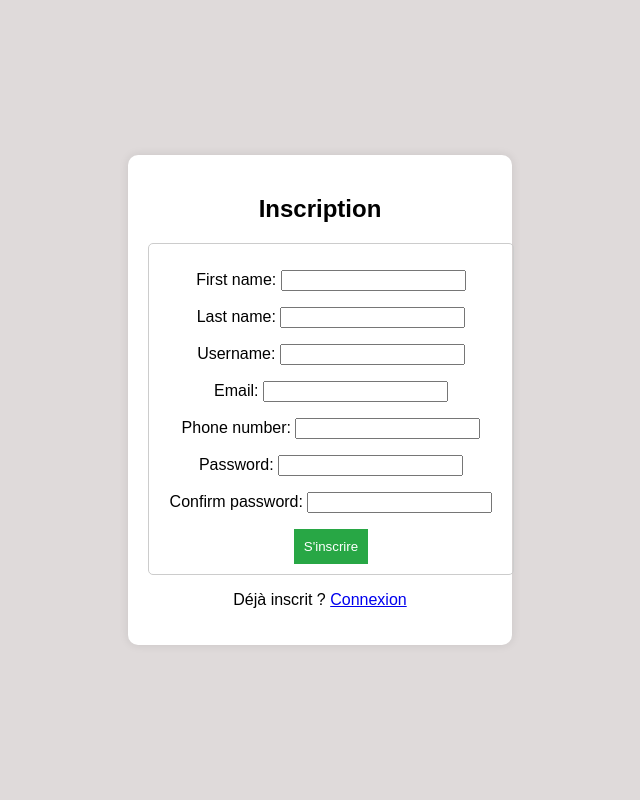
After one commit to bmouale03/E-commerce-Django, a Django app: page /register/ in a window 1280 px wide. The commit adds this page. Shown: the whole page, without its empty margins (320-960 px from the left). Run offline with Django 5.2, Linux system fonts and the light colour scheme.

Commit message:
ajout de contact et inscription

```diff
--- a/ecommerce/shop/forms.py
+++ b/ecommerce/shop/forms.py
@@ -1,7 +1,29 @@
 from django import forms
 from .models import Contact
+from django.contrib.auth.forms import UserCreationForm, AuthenticationForm
+from django.contrib.auth.models import User
+from .models import UserProfile
 
 class ContactForm(forms.ModelForm):
     class Meta:
         model = Contact
         fields = ['name', 'email', 'subject', 'message']
+class SignUpForm(forms.ModelForm):
+    first_name = forms.CharField(max_length=30, required=True)
+    last_name = forms.CharField(max_length=30, required=True)
+    username = forms.CharField(max_length=30, required=True)
+    email = forms.EmailField(required=True)
+    phone_number = forms.CharField(max_length=15, required=True)
+    password = forms.CharField(widget=forms.PasswordInput)
+    confirm_password = forms.CharField(widget=forms.PasswordInput)
+    class Meta:
+        model = User
+        fields = ['first_name', 'last_name', 'username', 'email']
+
+    def clean(self):
+        cleaned_data = super().clean()
+        password = cleaned_data.get("password")
+        confirm_password = cleaned_data.get("confirm_password")
+        if password != confirm_password:
+            raise forms.ValidationError("Les mots de passe ne correspondent pas.")
+        return cleaned_data
--- /dev/null
+++ b/ecommerce/shop/static/css/style.css
@@ -0,0 +1,48 @@
+body {
+    font-family: Arial, sans-serif;
+    background-color: #b6acac6f;
+    margin: 0;
+    padding: 0;
+    display: flex;
+    justify-content: center;
+    align-items: center;
+    height: 100vh;
+}
+
+.form-container {
+    background: white;
+    padding: 20px;
+    border-radius: 10px;
+    box-shadow: 0 0 10px rgba(0, 0, 0, 0.1);
+    text-align: center;
+    justify-content: center;
+    max-width: 400px;
+}
+
+h2 {
+    margin-bottom: 20px;
+}
+
+form {
+    /*display: flex;
+    flex-direction: column;
+    gap: 10px;*/
+    width: 100%;
+    padding: 10px;
+    margin: 8px 0;
+    border: 1px solid #ccc;
+    border-radius: 5px;
+    font-size: 16px;
+}
+
+button {
+    background-color: #28a745;
+    color: white;
+    padding: 10px;
+    border: none;
+    cursor: pointer;
+}
+
+button:hover {
+    background-color: #218838;
+}
--- a/ecommerce/shop/templates/shop/contact_form.html
+++ b/ecommerce/shop/templates/shop/contact_form.html
@@ -30,9 +30,9 @@
             <button type="submit">Envoyer</button>
         </form>
     </div>
-
 </body>
 </html>
+
 <!--<div class="container">
     <h1>Formulaire de Contact</h1>
 
@@ -44,4 +44,4 @@
 
     <p><a href="{% url 'base' %}">Retour à l'accueil</a></p>
 <div>
-{% endblock content %}-->
+{% endblock content %}
--- /dev/null
+++ b/ecommerce/shop/templates/shop/register.html
@@ -0,0 +1,23 @@
+
+{% block content %}
+<!DOCTYPE html>
+<html lang="fr">
+<head>
+    <meta charset="UTF-8">
+    <meta name="viewport" content="width=device-width, initial-scale=1.0">
+    <title>Inscription</title>
+    <link rel="stylesheet" href="/static/css/style.css">
+</head>
+<body>
+    <div class="form-container">
+        <h2>Inscription</h2>
+        <form method="post">
+            {% csrf_token %}
+            {{ form.as_p }}
+            <button type="submit">S'inscrire</button>
+        </form>
+        <p>Déjà inscrit ? <a href="{% url 'login' %}">Connexion</a></p>
+    </div>
+</body>
+</html>
+{% endblock content %}
--- a/ecommerce/shop/urls.py
+++ b/ecommerce/shop/urls.py
@@ -1,7 +1,7 @@
 from django.urls import path
 from shop.views import index, detail, checkout,confirmation,contact_view,success_view
 from .import views
-
+from .views import register, login_view
 
 urlpatterns = [
     path('' , index, name='base'),
@@ -9,4 +9,8 @@ urlpatterns = [
     path('checkout', checkout, name='checkout'),
     path('confirmation', confirmation, name="confirmation" ),
     path('contact/', contact_view, name='contact'),
+    path('register/', register, name='register'),
+    path('login/', login_view, name='login'),
+
+
 ]
--- a/ecommerce/shop/views.py
+++ b/ecommerce/shop/views.py
@@ -5,6 +5,11 @@ from django.core.mail import send_mail
 from .forms import ContactForm
 from django.conf import settings
 from django.contrib import messages
+from django.contrib.auth import login, authenticate
+from django.contrib.auth.forms import AuthenticationForm
+from .forms import SignUpForm
+from .models import UserProfile
+
 
 # Create your views here.
 def index(request):
@@ -56,3 +61,29 @@ def contact_view(request):
 
 def success_view(request):
     return render(request, 'shop/contact_success.html')
+
+# Inscription
+def register(request):
+    if request.method == "POST":
+        form = SignUpForm(request.POST)
+        if form.is_valid():
+            user = form.save(commit=False)
+            user.set_password(form.cleaned_data['password'])
+            user.save()
+            UserProfile.objects.create(user=user, phone_number=form.cleaned_data['phone_number'])
+            login(request, user)
+            return redirect('login')
+    else:
+        form = SignUpForm()
+    return render(request, 'shop/register.html', {'form': form})
+
+def login_view(request):
+    if request.method == "POST":
+        form = AuthenticationForm(data=request.POST)
+        if form.is_valid():
+            user = form.get_user()
+            login(request, user)
+            return redirect('base')
+    else:
+        form = AuthenticationForm()
+    return render(request, 'shop/login.html', {'form': form})
```
Also changed, not shown: ecommerce/shop/admin.py (+7 -1 lines), ecommerce/shop/models.py (+8 -0 lines), ecommerce/shop/templates/shop/login.html (added, +23 -0 lines), ecommerce/db.sqlite3, ecommerce/shop/migrations/0005_profile.py (added), ecommerce/shop/migrations/0006_delete_profile.py (added), ecommerce/shop/migrations/0007_userprofile.py (added), ecommerce/shop/static/style2.css (deleted).
